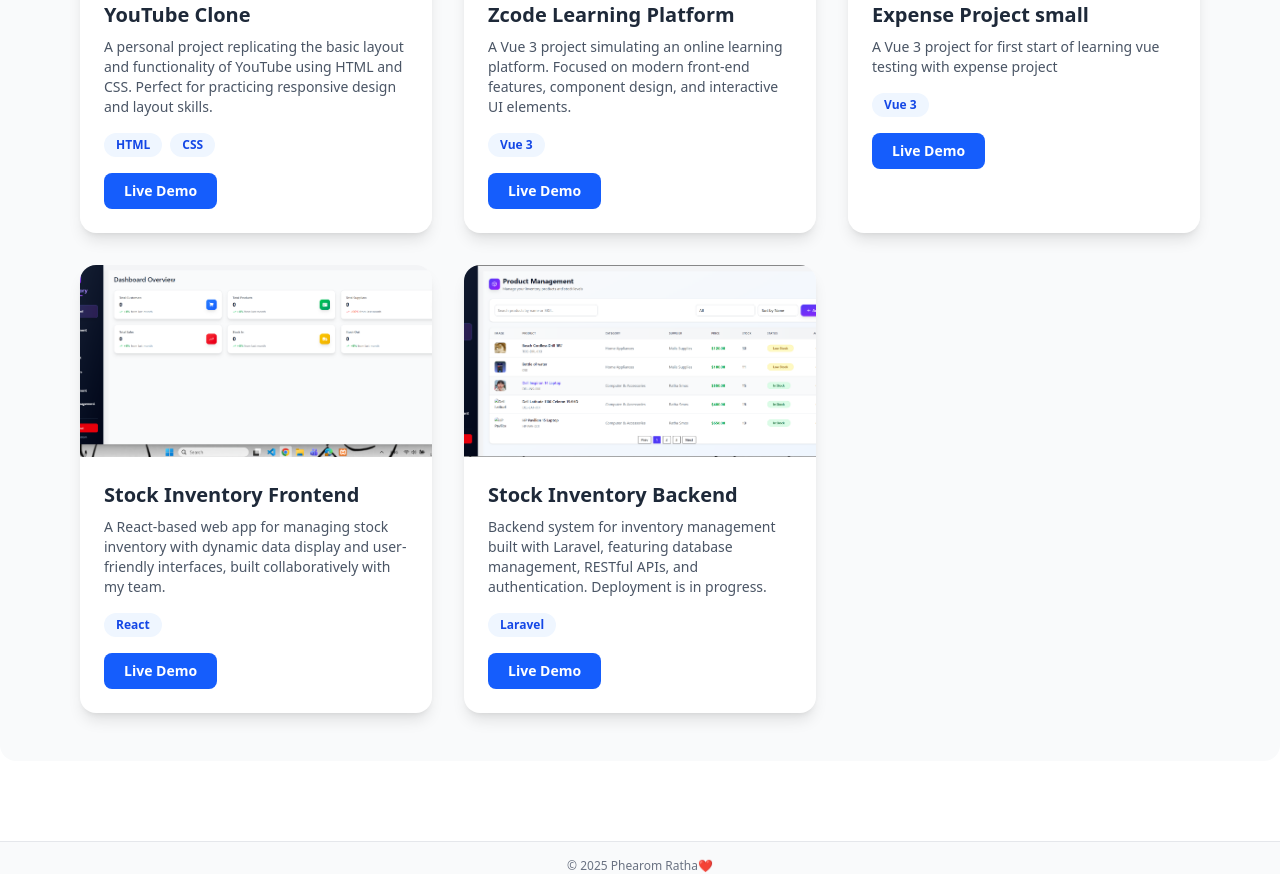
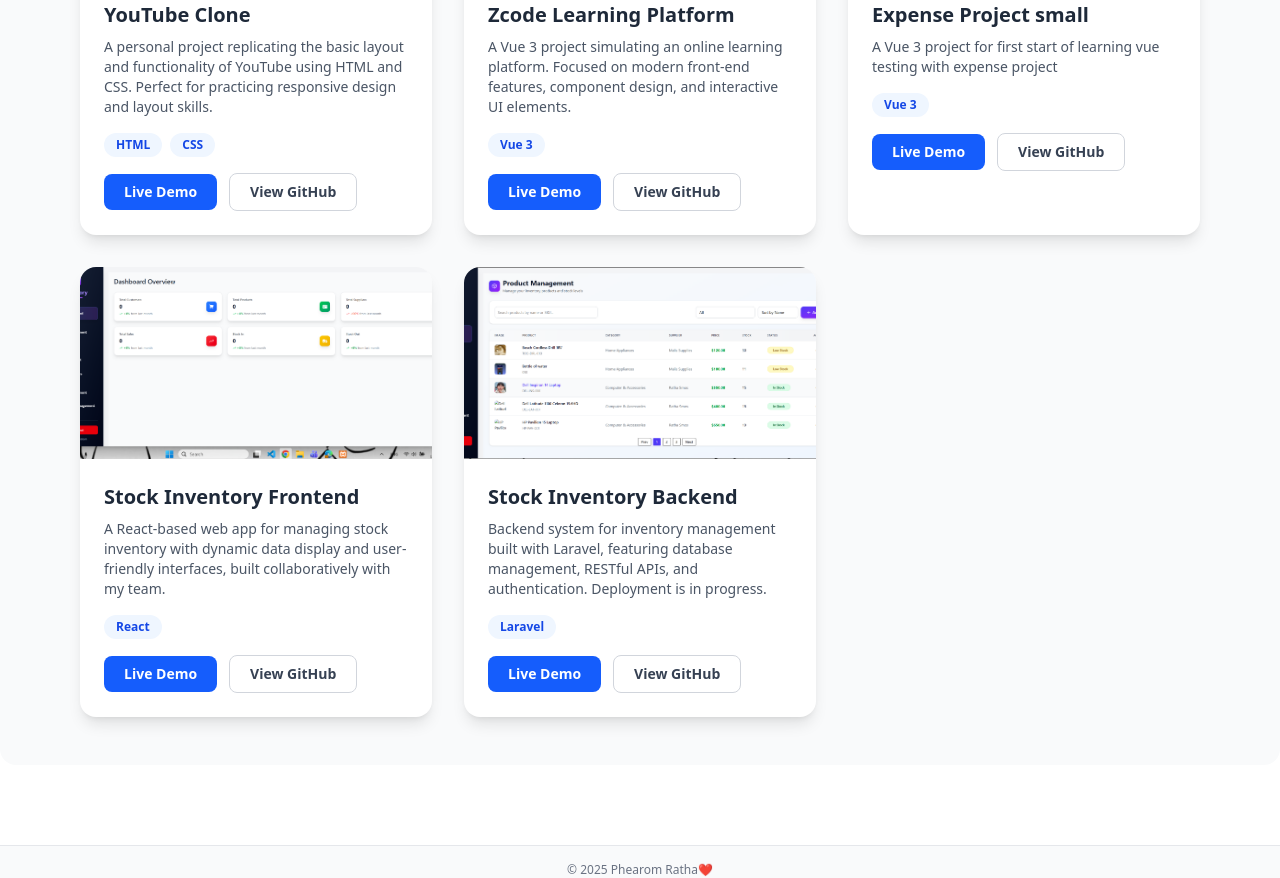
Before and after one commit to PhearomRatha/portfolio-Ratha, a Vue app: page / in a window 1280 px wide. Shown: the part 2320-3198 px from the top of the page. Built offline with nearby package versions, Linux system fonts and the light colour scheme.

Commit message:
update button git

```diff
--- a/src/App.vue
+++ b/src/App.vue
@@ -149,11 +149,7 @@ const navLinks = [
   { name: 'contact', label: 'Contact' }
 ]
 
-// Computed
-const themeClasses = computed(() => ({
-  'dark': store.theme === 'dark',
-  'light': store.theme === 'light'
-}))
+
 
 // Methods
 const showToast = (message, type = 'info', duration = 3000) => {
@@ -234,7 +230,7 @@ onMounted(() => {
 
   // Example: Show welcome toast
   setTimeout(() => {
-    showToast('Welcome to my portfolio!', 'info', 4000)
+    showToast(' keep going !', 'info', 4000)
   }, 1000)
 })
 
--- a/src/components/home/FeaturedProjects.vue
+++ b/src/components/home/FeaturedProjects.vue
@@ -60,13 +60,13 @@
 
             <!-- GitHub -->
             <a
-              v-if="project.github"
-              :href="project.github"
+              v-if="project.git"
+              :href="project.git"
               target="_blank"
               class="px-5 py-2 text-sm font-semibold rounded-lg
                      border border-gray-300 dark:border-gray-600
                      text-gray-700 dark:text-gray-300
-                     hover:bg-gray-100 dark:hover:bg-gray-700 bg-red-600
+                     hover:bg-gray-100 dark:hover:bg-gray-700
                      transition"
             >
               View GitHub
```
